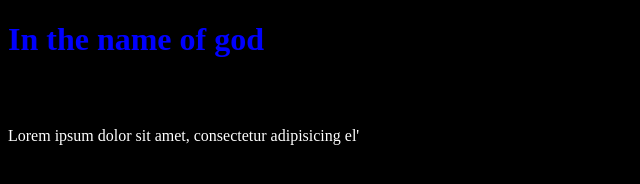
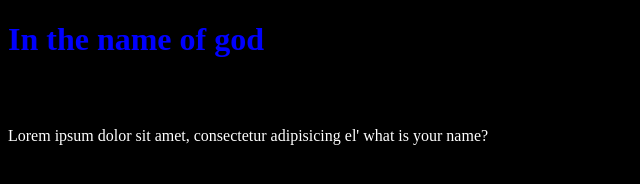
Before and after one commit to qurbanimohammadamin/html, a plain HTML site: page index.html in a window 1280 px wide. Shown: the whole page, without its empty margins (0-640 px from the left). Drawn offline with Linux system fonts and the light colour scheme.

Commit message:
Update index.html
text edited

```diff
--- a/index.html
+++ b/index.html
@@ -10,6 +10,7 @@
 <h2>by the name of god</h2>
 <p>
 Lorem ipsum dolor sit amet, consectetur adipisicing el'
+  what is your name?
 
 
     </p>
```
